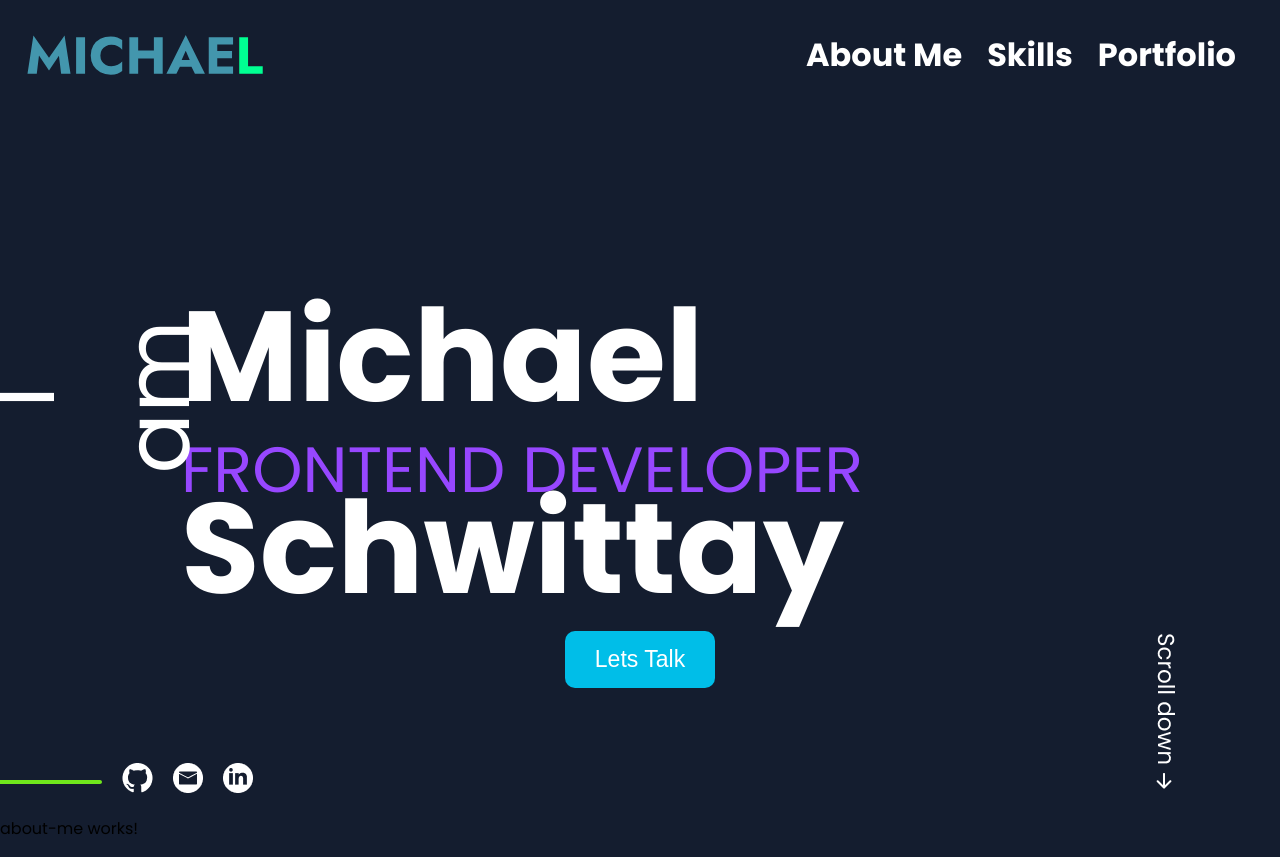
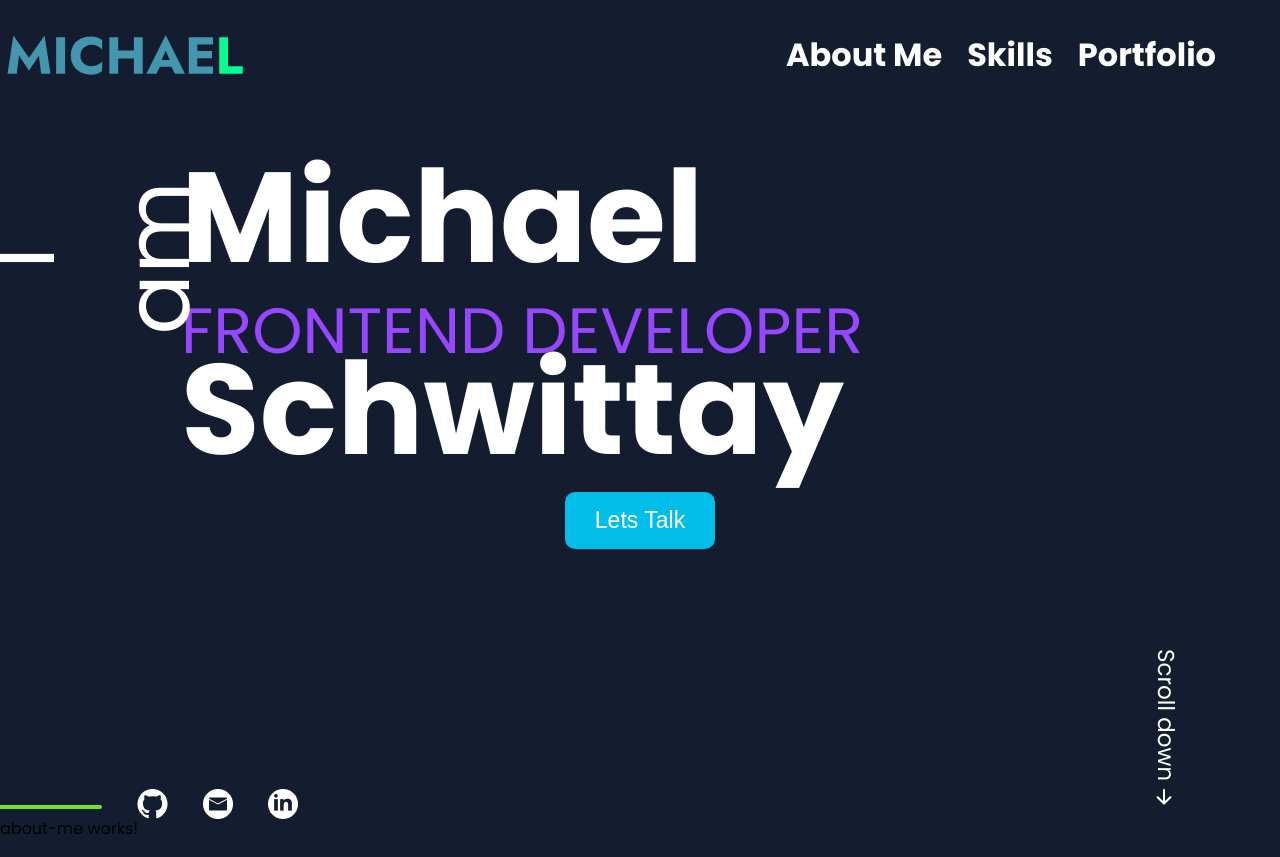
Before and after one commit to MichaelS96/Portfolio, an Angular app: page / in a window 1280 px wide. Built offline with nearby package versions, Linux system fonts and the light colour scheme.

Commit message:
above-the-fold some changes and margin changes

```diff
--- a/src/app/app.component.html
+++ b/src/app/app.component.html
@@ -1,4 +1,6 @@
-<app-header></app-header>
-<app-above-the-fold></app-above-the-fold>
-<app-about-me></app-about-me>
-<router-outlet></router-outlet>
+<section>
+    <app-header></app-header>
+    <app-above-the-fold></app-above-the-fold>
+    <app-about-me></app-about-me>
+    <router-outlet></router-outlet>
+</section>
--- a/src/app/app.component.scss
+++ b/src/app/app.component.scss
@@ -0,0 +1,7 @@
+section {
+    display: flex;
+    flex-direction: column;
+
+    width: 100%;
+    max-width: 1920px;
+}
--- a/src/app/main-content/above-the-fold/above-the-fold.component.scss
+++ b/src/app/main-content/above-the-fold/above-the-fold.component.scss
@@ -6,7 +6,7 @@ section {
 .aboveTheFold {
     position: relative;
     height: 100vh;
-    width: 100vw;
+    width: 100%;
     max-width: 1920px;
     display: flex;
     flex-direction: column;
@@ -65,19 +65,18 @@ section {
 }
 
 .links {
-    position: absolute;
-    bottom: 0;
-    width: 100vw;
+    padding-top: 100px;
+    width: 100%;
     max-width: 1920px;
     display: flex;
-    align-items: flex-end;
+    align-items: baseline;
     justify-content: space-between;
 }
 
 .hyperLinks {
     display: flex;
     align-items: center;
-    gap: 20px;
+    gap: 35px;
 
     img {
         transition: all 0.2s ease-in-out;
--- a/src/app/shared/components/header/header.component.scss
+++ b/src/app/shared/components/header/header.component.scss
@@ -9,7 +9,6 @@ header {
     display: flex;
     align-items: center;
     justify-content: space-between;
-    padding: 0 20px;
 }
 
 section {
--- a/src/styles.scss
+++ b/src/styles.scss
@@ -1,14 +1,16 @@
 body {
-    display: flex;
-    justify-content: center;
-    margin: 0;
     font-family: "Poppins";
     background-color: #141D2F;
-    overflow-x: hidden;
+    box-sizing: border-box;
+    margin: 0;
 }
 
 .fontPoppins {
     font-family: 'Poppins';
+}
+
+.d-none {
+    display: none;
 }
 
 /* poppins-regular - latin */
```
